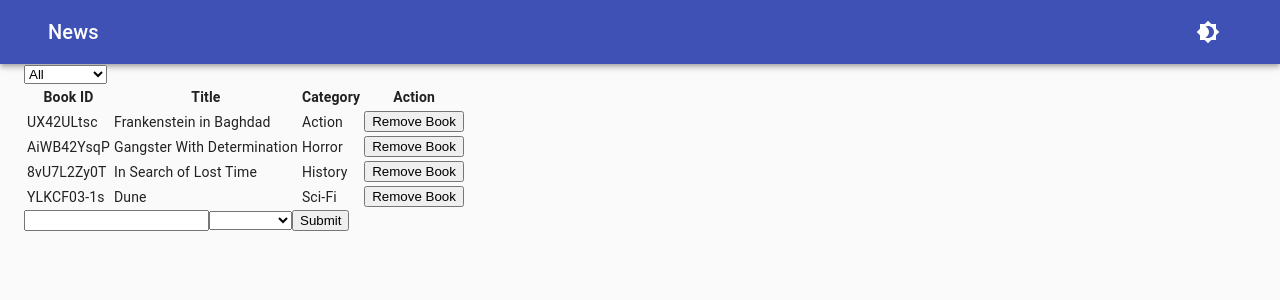
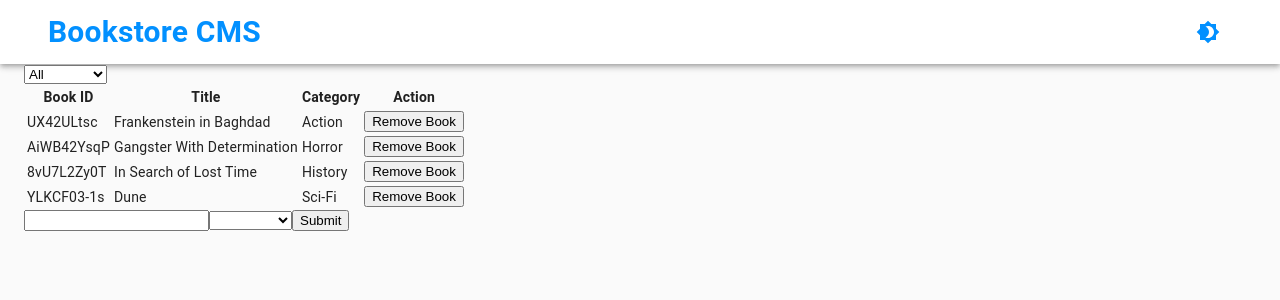
Before and after one commit to martinnajjar12/book-store, a React (Create React App) app: page / in a window 1280 px wide. Shown: the top 300 px of the page. Built offline with nearby package versions, Linux system fonts and the light colour scheme.

Commit message:
Customize the theme

```diff
--- a/src/components/Header.js
+++ b/src/components/Header.js
@@ -14,19 +14,26 @@ const useStyles = makeStyles(() => ({
   root: {
     color: '#fff',
   },
+  logoSize: {
+    fontSize: '30px',
+    fontWeight: 'bolder',
+  },
+  navBackground: {
+    backgroundColor: '#fff',
+  },
 }));
 
 const Header = () => {
   const classes = useStyles();
   return (
-    <AppBar position="static">
+    <AppBar position="static" className={classes.navBackground}>
       <Toolbar>
         <Container>
           <Grid container justify="space-between" alignItems="center">
-            <Typography variant="h6">
-              News
+            <Typography color="primary" variant="h6" className={classes.logoSize}>
+              Bookstore CMS
             </Typography>
-            <IconButton className={classes.root}>
+            <IconButton color="primary">
               <Brightness4Icon />
             </IconButton>
           </Grid>
--- a/src/index.js
+++ b/src/index.js
@@ -2,17 +2,28 @@ import { createStore } from 'redux';
 import React from 'react';
 import ReactDOM from 'react-dom';
 import { Provider } from 'react-redux';
-import { CssBaseline } from '@material-ui/core';
+import { createMuiTheme, CssBaseline, ThemeProvider } from '@material-ui/core';
 import rootReducer from './reducers/index';
 import App from './components/App';
 
 const store = createStore(rootReducer);
 
+const theme = createMuiTheme({
+  palette: {
+    primary: {
+      main: '#0290ff',
+    },
+    type: 'light',
+  },
+});
+
 ReactDOM.render(
   <React.StrictMode>
     <Provider store={store}>
-      <App />
-      <CssBaseline />
+      <ThemeProvider theme={theme}>
+        <App />
+        <CssBaseline />
+      </ThemeProvider>
     </Provider>
   </React.StrictMode>,
   document.getElementById('root'),
```
